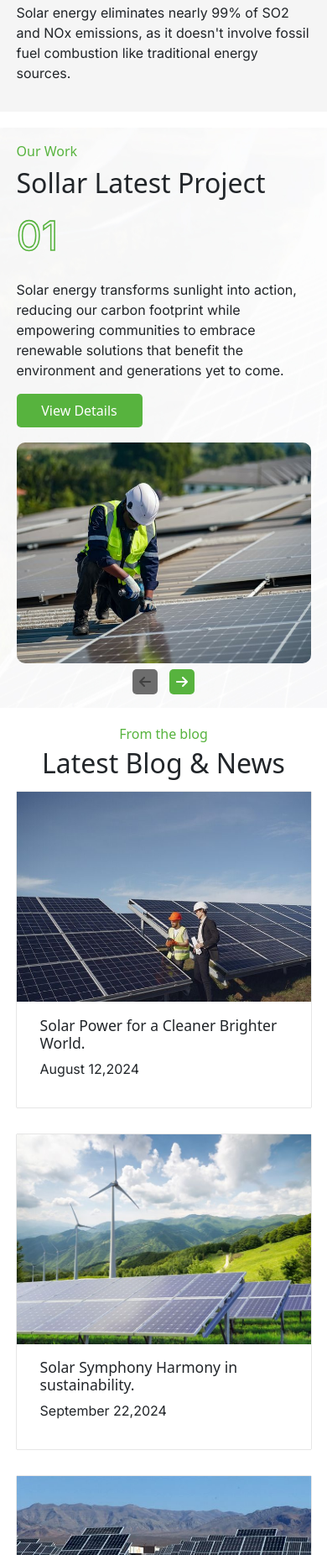
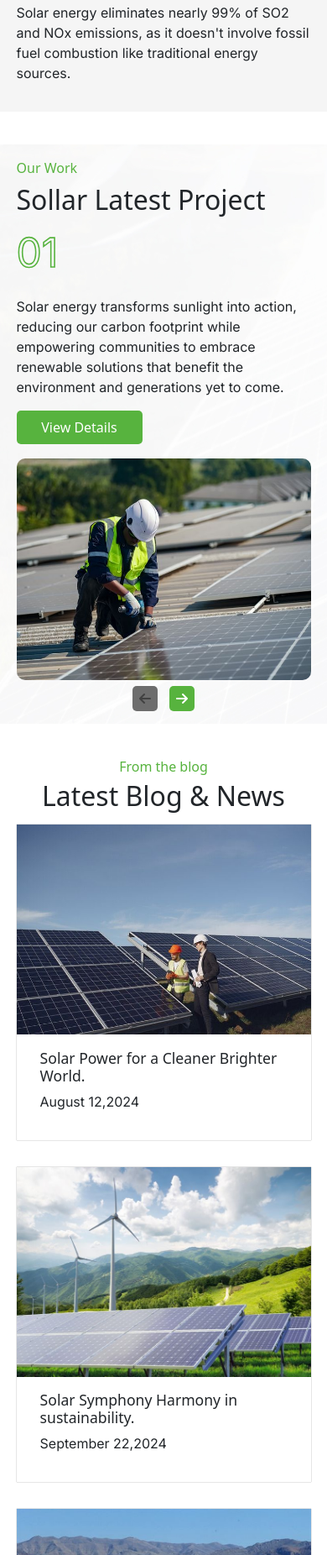
Before and after one commit to SudhirSharmaInfo/Greenpower, a plain HTML site: page index.html in a window 390 px wide. Shown: the part 3268-5120 px from the top of the page at 84% size. Drawn offline with nearby package versions, Linux system fonts and the light colour scheme.

Commit message:
Update style.css

```diff
--- a/style.css
+++ b/style.css
@@ -2846,8 +2846,7 @@ body {
         /* background-color: whitesmoke; */
         background-image: url(images/shape-13.jpg);
         background-position: cover;
-
-        margin-top: 5%;
+        margin-top: 10%;
     }
     .project-section-res{
         width: 90%;
@@ -3143,7 +3142,7 @@ body {
         height: auto;
         display: flex;
         justify-content: center;
-        margin-top: 5%;
+        margin-top: 10%;
         /* background-color: pink; */
     }
     .blog-section-res{
@@ -3851,7 +3850,7 @@ body {
         display: flex;
         justify-content: center;
         background-color: #1f242c;
-        margin-top: 5%;
+        margin-top: 10%;
         background-image: url(images/shape-13.png);
         background-repeat: no-repeat;
         background-size: contain;
```
